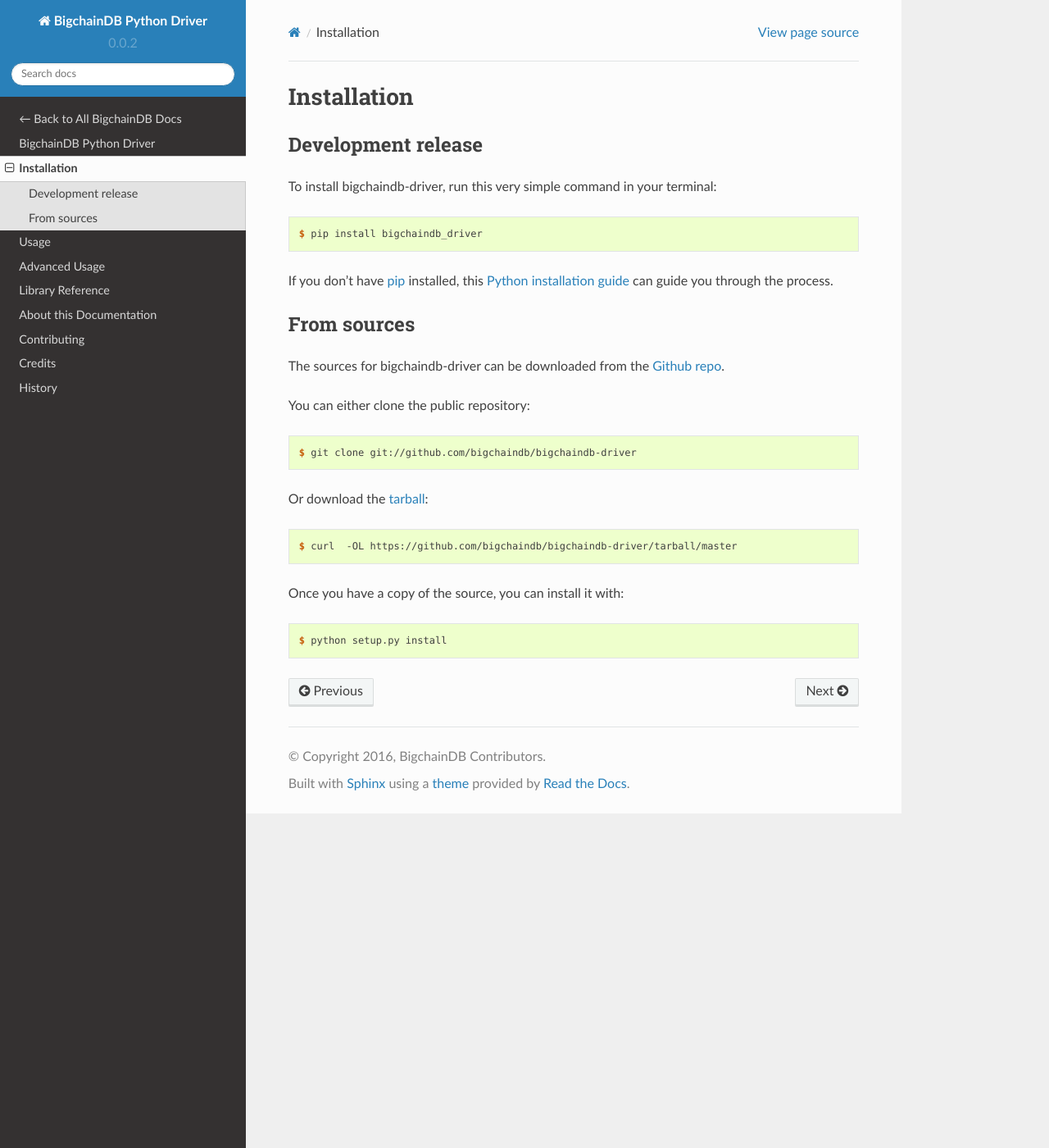
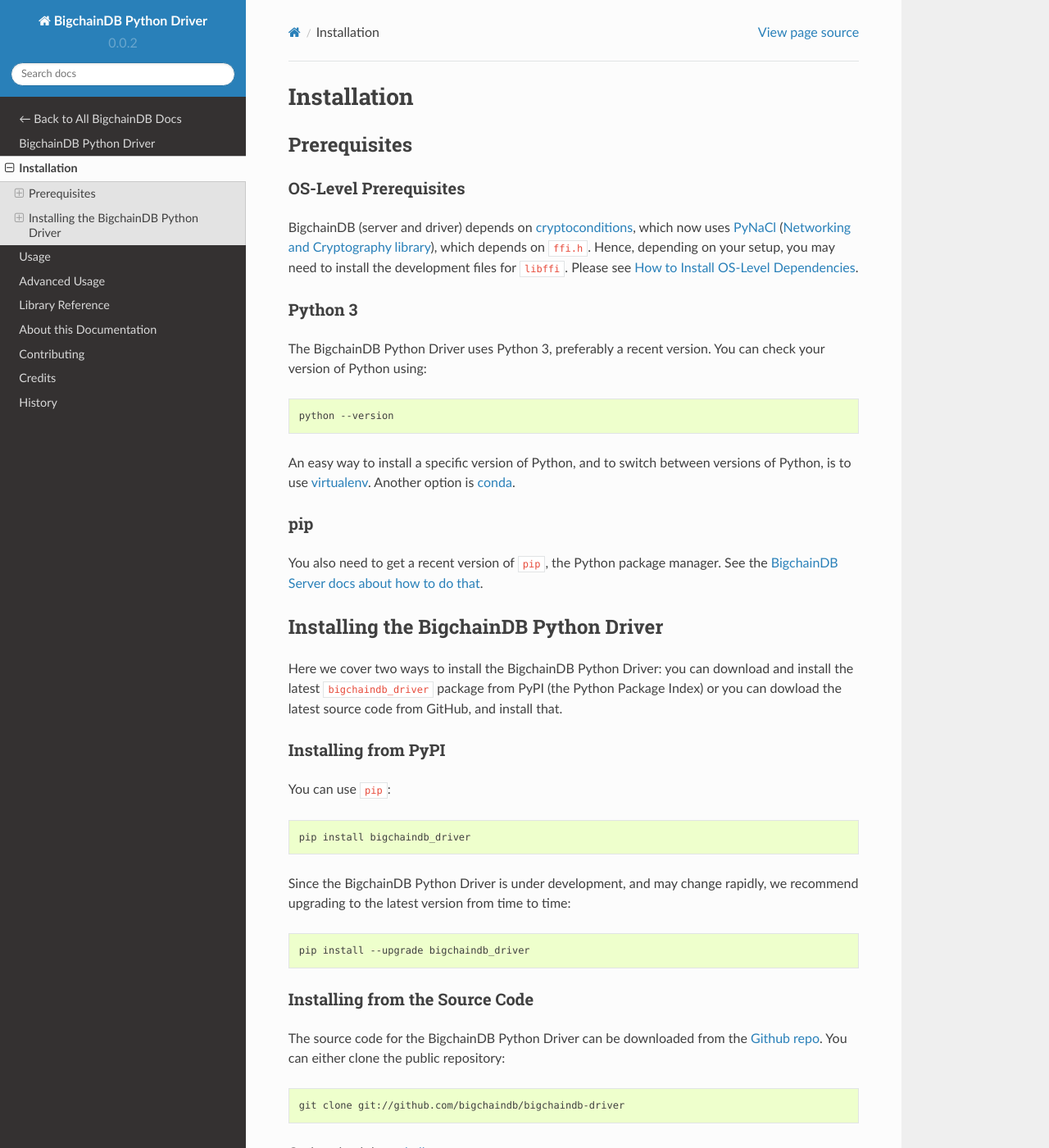
Before and after one commit to bigchaindb/bigchaindb-driver, a Sphinx documentation site: the page built from docs/installation.rst, in a window 1280 px wide and 1400 px high. Shown: the whole window at 82% size. Built offline with Sphinx 7.4.7 and the Read the Docs theme 2.0.0, drawn with Linux system fonts in a browser that asks for light colours; some of the changed text lies outside the part shown.

Commit message:
Moved all installation-related docs to that page and expanded it

```diff
--- a/docs/installation.rst
+++ b/docs/installation.rst
@@ -1,49 +1,86 @@
-.. highlight:: shell
-
 ============
 Installation
 ============
 
+Prerequisites
+-------------
 
-Development release
--------------------
+OS-Level Prerequisites
+^^^^^^^^^^^^^^^^^^^^^^
 
-To install bigchaindb-driver, run this very simple command in your terminal:
-
-.. code-block:: console
-
-    $ pip install bigchaindb_driver
-
-If you don't have `pip`_ installed, this `Python installation guide`_ can guide
-you through the process.
-
-.. _pip: https://pip.pypa.io
-.. _Python installation guide: http://docs.python-guide.org/en/latest/starting/installation/
+BigchainDB (server and driver) depends on `cryptoconditions`_, which now
+uses `PyNaCl`_ (`Networking and Cryptography library`_), which depends on
+``ffi.h``. Hence, depending on your setup, you may need to install the
+development files for ``libffi``. Please see
+`How to Install OS-Level Dependencies <https://docs.bigchaindb.com/projects/server/en/latest/appendices/install-os-level-deps.html#how-to-install-os-level-dependencies>`_.
 
 
-From sources
-------------
+Python 3
+^^^^^^^^
 
-The sources for bigchaindb-driver can be downloaded from the `Github repo`_.
+The BigchainDB Python Driver uses Python 3, preferably a recent version. You can check your version of Python using:
 
+.. code-block:: bash
+
+    python --version
+
+An easy way to install a specific version of Python, and to switch between versions of Python, is to use `virtualenv <https://virtualenv.pypa.io/en/latest/>`_. Another option is `conda <http://conda.pydata.org/docs/>`_.
+
+
+pip
+^^^
+
+You also need to get a recent version of ``pip``, the Python package manager. See the `BigchainDB Server docs about how to do that <https://docs.bigchaindb.com/projects/server/en/latest/appendices/install-latest-pip.html>`_.
+
+
+Installing the BigchainDB Python Driver
+---------------------------------------
+
+Here we cover two ways to install the BigchainDB Python Driver: you can download and install the latest ``bigchaindb_driver`` package from PyPI (the Python Package Index) or you can dowload the latest source code from GitHub, and install that.
+
+
+Installing from PyPI
+^^^^^^^^^^^^^^^^^^^^
+
+You can use ``pip``:
+
+.. code-block:: bash
+
+    pip install bigchaindb_driver
+
+Since the BigchainDB Python Driver is under development, and may change rapidly, we
+recommend upgrading to the latest version from time to time:
+
+.. code-block:: bash
+
+    pip install --upgrade bigchaindb_driver
+
+
+Installing from the Source Code
+^^^^^^^^^^^^^^^^^^^^^^^^^^^^^^^
+
+The source code for the BigchainDB Python Driver can be downloaded from the `Github repo`_.
 You can either clone the public repository:
 
-.. code-block:: console
+.. code-block:: bash
 
-    $ git clone git://github.com/bigchaindb/bigchaindb-driver
+    git clone git://github.com/bigchaindb/bigchaindb-driver
 
 Or download the `tarball`_:
 
-.. code-block:: console
+.. code-block:: bash
 
-    $ curl  -OL https://github.com/bigchaindb/bigchaindb-driver/tarball/master
+    curl  -OL https://github.com/bigchaindb/bigchaindb-driver/tarball/master
 
-Once you have a copy of the source, you can install it with:
+Once you have a copy of the source code, you can install it with:
 
-.. code-block:: console
+.. code-block:: bash
 
-    $ python setup.py install
+    python setup.py install
 
 
 .. _Github repo: https://github.com/bigchaindb/bigchaindb-driver
 .. _tarball: https://github.com/bigchaindb/bigchaindb-driver/tarball/master
+.. _pynacl: https://github.com/pyca/pynacl/
+.. _Networking and Cryptography library: https://nacl.cr.yp.to/
+.. _cryptoconditions: https://github.com/bigchaindb/cryptoconditions
```
Also changed, not shown: README.rst (+2 -19 lines).
